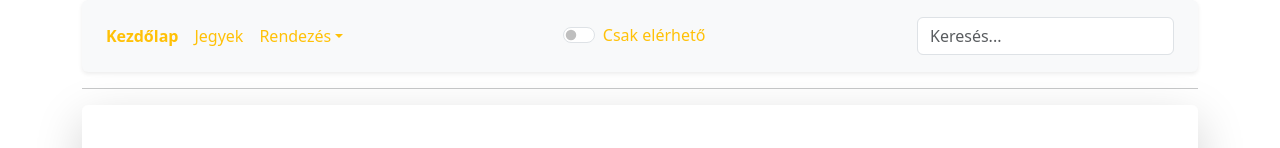
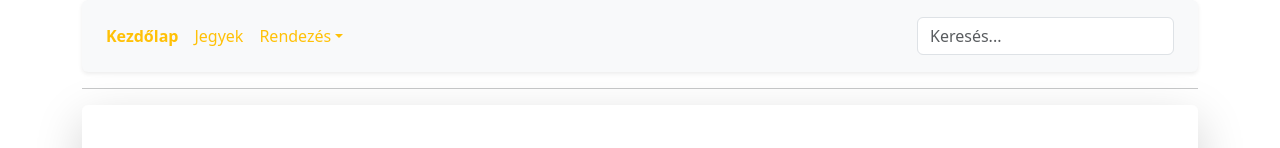
Before and after one commit to SchBenedek/megaProjectWebshop, a React (Vite) app in the folder frontend/: page / in a window 1280 px wide. Shown: the top 148 px of the page. Built offline with nearby package versions, Linux system fonts and the light colour scheme.

Commit message:
login fixed

```diff
--- a/frontend/src/components/Kezdolap/Kezdolap.tsx
+++ b/frontend/src/components/Kezdolap/Kezdolap.tsx
@@ -2,13 +2,16 @@ import NavBar from "../Navbar/Navbar";
 import LoginForm from "../Profiles/LoginForm";
 import RegisterForm from "../Profiles/RegisterForm";
 import { useState } from "react";
+import { useAuth } from "../../lib/AuthContext";
+import { useNavigate } from "react-router-dom";
 
 export default function Kezdolap() {
     const [registerError, setRegisterError] = useState<string | null>(null);
     const [registerSuccess, setRegisterSuccess] = useState<string | null>(null);
     const [loginError, setLoginError] = useState<string | null>(null);
-    const [isLoggedIn, setIsLoggedIn]=useState<boolean>(false);
-    const [loginData, setLoginData]=useState<string[]>();
+    const { isLoggedIn, setIsLoggedIn } = useAuth();
+    const [loginData, setLoginData] = useState<string[]>();
+    const navigate = useNavigate();
 
     const handleLogin = async (email: string, password: string) => {
         setLoginError(null);
@@ -26,7 +29,6 @@ export default function Kezdolap() {
             }
 
             const profiles = await response.json();
-
             const user = profiles.find((profile: any) => profile.email === email);
 
             if (!user) {
@@ -38,14 +40,13 @@ export default function Kezdolap() {
             }
 
             setLoginData(user);
-        console.log("Login successful:", user);
             setIsLoggedIn(true);
             setLoginError("Sikeres bejelentkezés!");
+            navigate("/kiiras");
         } catch (error: any) {
             setLoginError(error.message);
         }
     };
-
 
     const handleRegister = async (
         name: string,
--- a/frontend/src/components/Navbar/Navbar.tsx
+++ b/frontend/src/components/Navbar/Navbar.tsx
@@ -18,7 +18,6 @@ export default function NavBar({
     isLoggedIn,
 }: NavBarProps) {
     const [searchTerm, setSearchTerm] = useState("");
-    const [elerheto, setElerheto] = useState(false);
     const [sortConfig, setSortConfig] = useState<{
         key: keyof Product | null;
         direction: "asc" | "desc";
@@ -39,12 +38,6 @@ export default function NavBar({
         setSearchTerm(term);
 
         const filtered = handleSearch(e, term, filterProducts);
-        setFilterProducts(filtered);
-    };
-
-    const toggleAvailability = () => {
-        setElerheto((prev) => !prev);
-        const filtered = products.filter((p) => (elerheto ? true : p.availability));
         setFilterProducts(filtered);
     };
 
@@ -94,18 +87,6 @@ export default function NavBar({
                             </ul>
                         </li>
                     </ul>
-                    <div className="form-check form-switch ms-auto">
-                        <input
-                            className="form-check-input"
-                            type="checkbox"
-                            id="availableCheckbox"
-                            onChange={toggleAvailability}
-                            checked={elerheto}
-                        />
-                        <label className="form-check-label text-warning" htmlFor="availableCheckbox">
-                            Csak elérhető
-                        </label>
-                    </div>
                     <form className="d-flex ms-auto">
                         <input
                             className="form-control me-2"
--- a/frontend/src/components/Products/Card.tsx
+++ b/frontend/src/components/Products/Card.tsx
@@ -2,13 +2,15 @@ import { useEffect, useState } from "react";
 import { Product } from "../../lib/types";
 import { useNavigate, useParams } from "react-router-dom";
 import NavBar from "../Navbar/Navbar";
+import { useAuth } from "../../lib/AuthContext";
+
 
 export default function Card(){
     const [product, setProduct]=useState<Product>();
     const [loading, setLoading] = useState(true);
     const [error, setError] = useState(null);
     const [errorServer, setErrorServer]=useState<string>();
-    const [loggedIn, setLoggedIn]=useState(false);
+    const { isLoggedIn } = useAuth();
     let { id } = useParams();
     const navigate = useNavigate();
 
@@ -79,7 +81,7 @@ export default function Card(){
                     </p>
                     <div className="text-center mt-4">
                         <button className={`btn ${product?.availability ? 'btn-warning' : 'btn-secondary'} px-4 py-2`}
-                            disabled={!product?.availability||!loggedIn}>
+                            disabled={!product?.availability||!isLoggedIn}>
                             Vásárlás
                         </button>
                     </div>
--- /dev/null
+++ b/frontend/src/lib/AuthContext.tsx
@@ -0,0 +1,18 @@
+import { createContext, useContext, useState } from "react";
+
+export const AuthContext = createContext<{
+  isLoggedIn: boolean;
+  setIsLoggedIn: (value: boolean) => void;
+}>({ isLoggedIn: false, setIsLoggedIn: () => {} });
+
+export const AuthProvider = ({ children }: { children: React.ReactNode }) => {
+  const [isLoggedIn, setIsLoggedIn] = useState(false);
+
+  return (
+    <AuthContext.Provider value={{ isLoggedIn, setIsLoggedIn }}>
+      {children}
+    </AuthContext.Provider>
+  );
+};
+
+export const useAuth = () => useContext(AuthContext);
```
Also changed, not shown: frontend/src/main.tsx (+15 -11 lines). Lines whose indentation alone changed are shown as unchanged.
